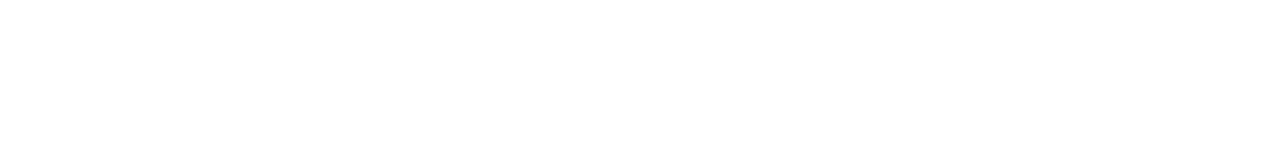
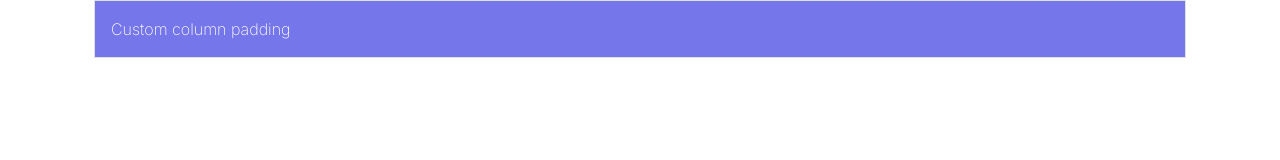
Before and after one commit to Riley19James/Weather_Dashboard, a plain HTML site: page index.html in a window 1280 px wide. Drawn offline with nearby package versions, Linux system fonts and the light colour scheme.

Commit message:
added bootstrap collum

```diff
--- a/assets/stylesheet.css
+++ b/assets/stylesheet.css
@@ -0,0 +1,4 @@
+
+body {
+    font-family: 'Inter', sans-serif;
+}
--- a/index.html
+++ b/index.html
@@ -11,14 +11,34 @@
       integrity="sha384-1BmE4kWBq78iYhFldvKuhfTAU6auU8tT94WrHftjDbrCEXSU1oBoqyl2QvZ6jIW3"
       crossorigin="anonymous"
     />
-    <link rel="stylesheet" type="text/css" media="screen" href="./assets/stylesheet.css" />
+    <link rel="preconnect" href="https://fonts.googleapis.com" />
+    <link rel="preconnect" href="https://fonts.gstatic.com" crossorigin />
+    <link
+      href="https://fonts.googleapis.com/css2?family=Inter:wght@200&display=swap"
+      rel="stylesheet"
+    />
+
+    <link
+      rel="stylesheet"
+      type="text/css"
+      media="screen"
+      href="./assets/stylesheet.css"
+    />
     <script src="./assets/script.js"></script>
   </head>
   <body>
+    <div class="container px-4">
+      <div class="row gx-5">
+        <div class="col">
+          <div class="p-3 border" style="background-color: rgb(118, 118, 235); color: white ;">Custom column padding</div>
+        </div>
+      </div>
+    </div>
 
-
-
-
-    <script src="https://cdn.jsdelivr.net/npm/bootstrap@5.1.3/dist/js/bootstrap.bundle.min.js" integrity="sha384-ka7Sk0Gln4gmtz2MlQnikT1wXgYsOg+OMhuP+IlRH9sENBO0LRn5q+8nbTov4+1p" crossorigin="anonymous"></script>
+    <script
+      src="https://cdn.jsdelivr.net/npm/bootstrap@5.1.3/dist/js/bootstrap.bundle.min.js"
+      integrity="sha384-ka7Sk0Gln4gmtz2MlQnikT1wXgYsOg+OMhuP+IlRH9sENBO0LRn5q+8nbTov4+1p"
+      crossorigin="anonymous"
+    ></script>
   </body>
 </html>
```
Also changed, not shown: 1 other file.
